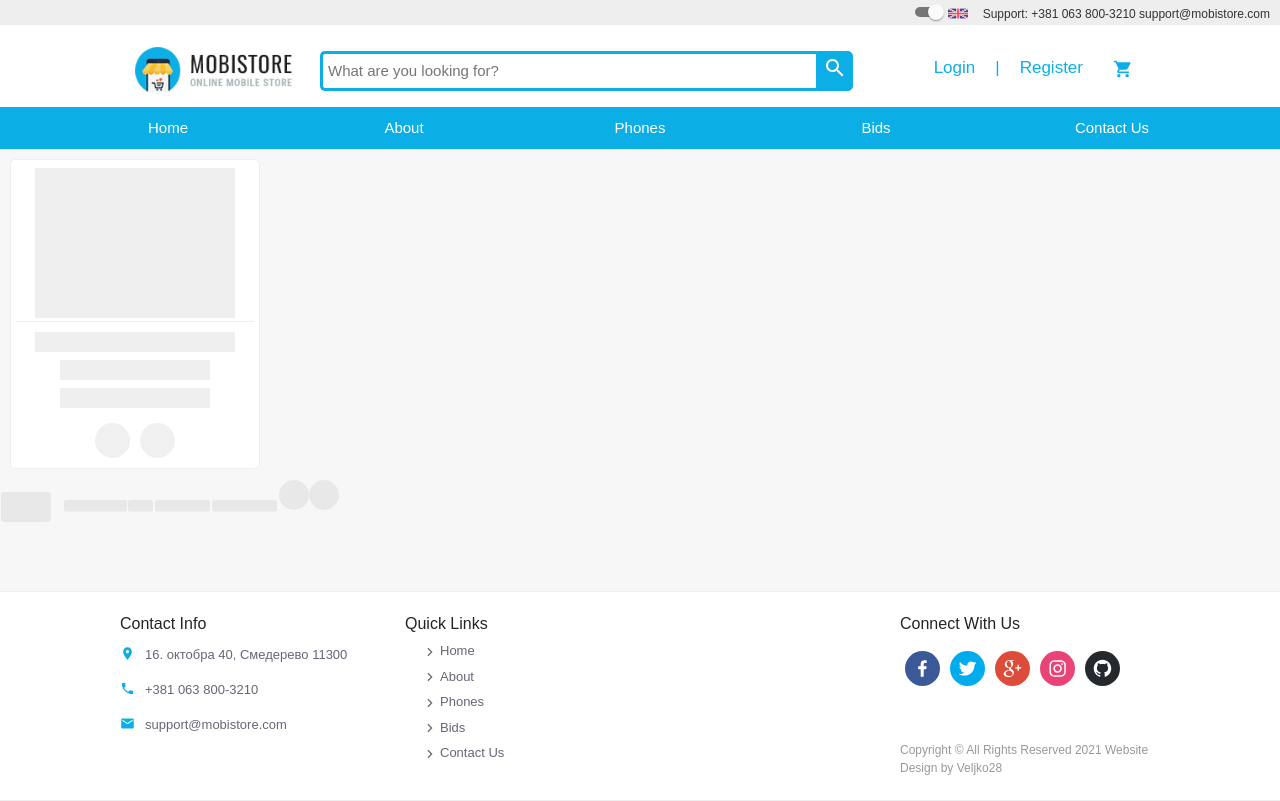
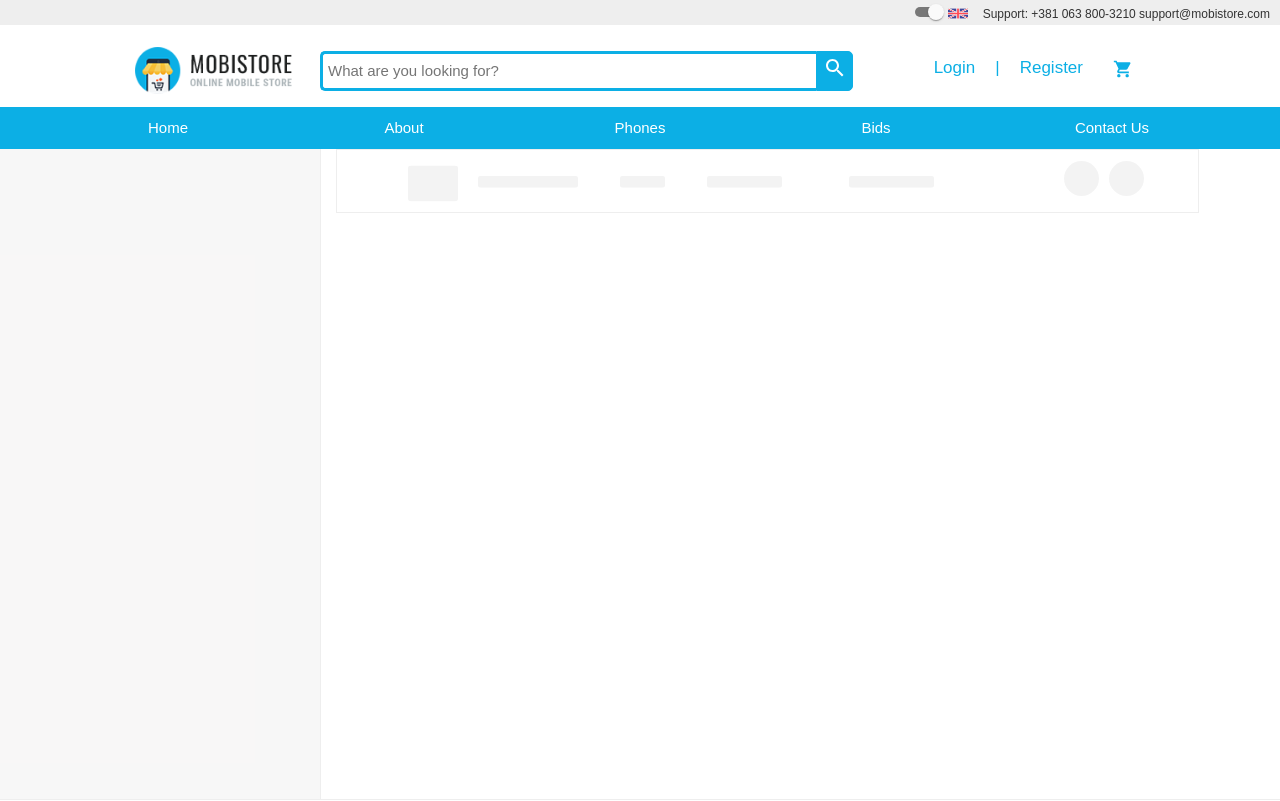
Before and after one commit to Veljko28/Phone-Ui, a Next.js app: page /test in a window 1280 px wide. Shown: the top 801 px of the page. Built offline with nearby package versions, Linux system fonts and the light colour scheme; a web font is replaced by a local one.

Commit message:
todo list update, 404 page using not found and testing mngm skeleton row

```diff
--- a/pages/test.tsx
+++ b/pages/test.tsx
@@ -1,36 +1,38 @@
 import React from 'react'
 import { Grid } from '@material-ui/core';
 import Skeleton from '@material-ui/lab/Skeleton';
-import BidSkeletonCard from '../components/BidSkeletonCard';
 
 const test = () => {
-  return ( <>
-    <BidSkeletonCard/>
-
-    <table>
+  return (
+  <Grid container>
+    <Grid md={4} lg={3} item/>
+    <Grid xs={12} md={8} lg={9} item style={{borderLeft: '1px solid #eee',height: 650, backgroundColor: '#fff'}}>
+    <table  className="mngm-table">
       <tr>
           <td>
                   <Grid container item style={{display: 'flex', alignContent: 'center'}}>
-                      <Grid item xs={12} sm={6}>
-                        <Skeleton width="50px" height="50px"/>
+                      <Grid item sm={3}/>
+                      <Grid item xs={12} sm={3}>
+                        <Skeleton width="50px" height="60px"/>
                       </Grid>
                         <Grid item xs={12} sm={6} style={{display: 'flex', alignItems: 'center'}}>
-                           <Skeleton width="75px" height="20px"/>
+                           <Skeleton width="100px" height="20px"/>
                         </Grid>
                     </Grid>
               </td>
-              <td style={{color: '#43cf22'}}><Skeleton width="25px" height="20px"/></td>
+              <td><Skeleton width="45px" height="20px"/></td>
               <td>
-                 <Skeleton width="55px" height="20px"/>
+                 <Skeleton width="75px" height="20px"/>
               </td>
-              <td><Skeleton width="65px" height="20px"/></td>
+              <td><Skeleton width="85px" height="20px"/></td>
               <td style={{display: 'flex', justifyContent: 'center'}}>
-                <Skeleton width="30px" height="30px" variant="circle"/>
-                <Skeleton width="30px" height="30px" variant="circle"/>
+                <Skeleton width="35px" height="35px" variant="circle" style={{margin: 10, marginRight: 5}}/>
+                <Skeleton width="35px" height="35px" variant="circle" style={{margin: 10, marginLeft: 5}}/>
             </td>
         </tr>
     </table>
-    </>
+    </Grid>
+  </Grid>
   )
 }
 
```
Also changed, not shown: pages/404.tsx (+2 -34 lines), pages/user/[id].tsx (+10 -5 lines), todo.txt.
